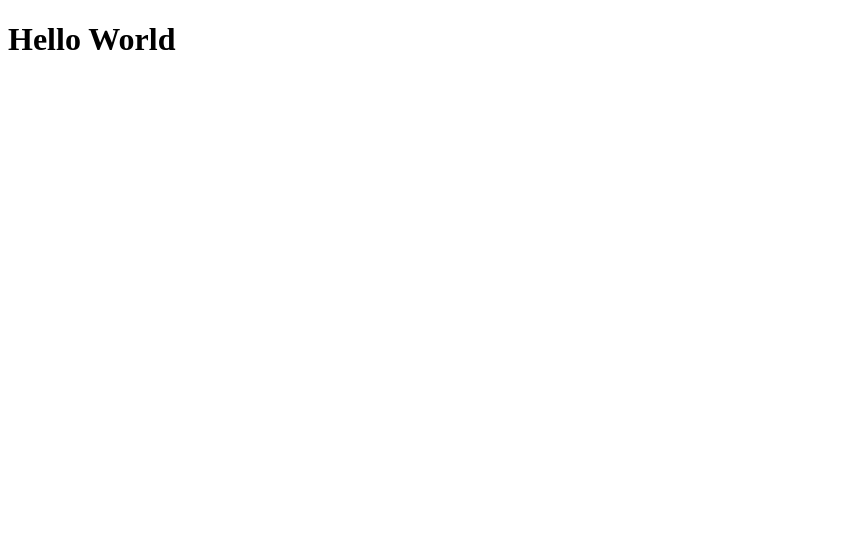
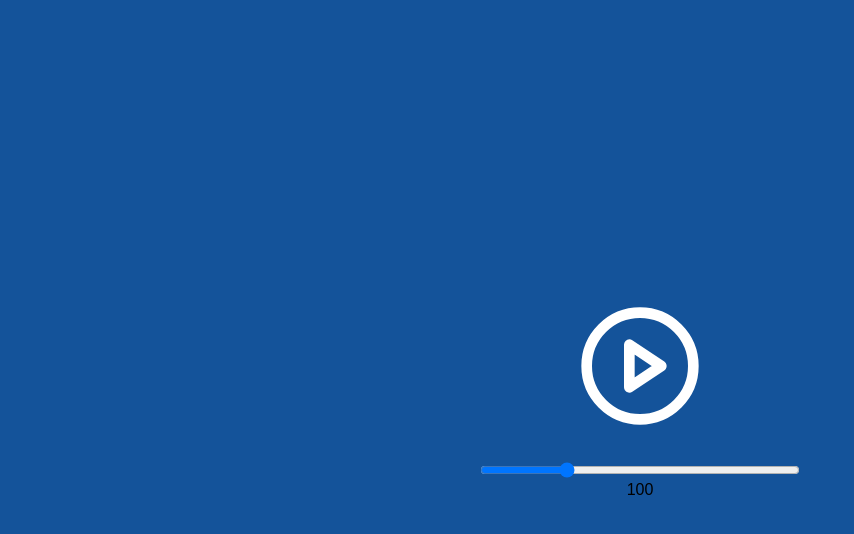
Before and after one commit to sebastian-balk-forcione/metronome, a React (Create React App) app in the folder client/: page / in a window 1280 px wide. Shown: the top 534 px of the page, without its empty margins (0-854 px from the left). Built offline with nearby package versions, Linux system fonts and the light colour scheme.

Commit message:
29/03 15:48

```diff
--- a/client/package.json
+++ b/client/package.json
@@ -8,7 +8,9 @@
     "@testing-library/user-event": "^13.5.0",
     "react": "^18.2.0",
     "react-dom": "^18.2.0",
+    "react-icons": "^4.8.0",
     "react-scripts": "5.0.1",
+    "styled-components": "^5.3.9",
     "web-vitals": "^2.1.4"
   },
   "scripts": {
--- a/client/src/App.js
+++ /dev/null
@@ -1,5 +0,0 @@
-const App = () => {
-  return <h1>Hello World</h1>;
-};
-
-export default App;
--- /dev/null
+++ b/client/src/Components/App.js
@@ -0,0 +1,21 @@
+import Metronome from "./Metronome";
+import styled from "styled-components";
+import GlobalStyles from "./GlobalStyles";
+
+const App = () => {
+  return (
+    <>
+      <GlobalStyles />
+      <Metronome />
+    </>
+  );
+};
+
+const Wrapper = styled.div`
+  background-color: #14539a;
+  height: 100vh;
+  width: 100vw;
+  margin: 0px;
+  padding: 0px;
+`;
+export default App;
--- /dev/null
+++ b/client/src/Components/GlobalStyles.js
@@ -0,0 +1,67 @@
+import { createGlobalStyle } from "styled-components";
+
+export default createGlobalStyle`
+    *,
+    *:before,
+    *:after {
+        box-sizing: border-box;
+        -webkit-font-smoothing: antialiased;
+    }
+    html, body, div,
+    input, button, select, option,
+    h1, h2, h3, h4, h5, h6, p,
+    text {
+        font-family: 'Barlow', sans-serif
+    }
+html, body {
+        max-width: 100vw;
+        background-color: #14539a;
+    }
+    /* http://meyerweb.com/eric/tools/css/reset/
+        v2.0 | 20110126
+        License: none (public domain)
+    */
+    html, body, div, span, applet, object, iframe,
+    h1, h2, h3, h4, h5, h6, p, blockquote, pre,
+    a, abbr, acronym, address, big, cite, code,
+    del, dfn, em, img, ins, kbd, q, s, samp,
+    small, strike, strong, sub, sup, tt, var,
+    b, u, i, center,
+    dl, dt, dd, ol, ul, li,
+    fieldset, form, label, legend,
+    caption, tbody, tfoot, thead, tr, th, td,
+    article, aside, canvas, details, embed,
+    figure, figcaption, footer, header, hgroup,
+    menu, nav, output, ruby, section, summary,
+    time, mark, audio, video {
+        margin: 0;
+        padding: 0;
+        border: 0;
+        vertical-align: baseline;
+    }
+    /* HTML5 display-role reset for older browsers */
+    article, aside, details, figcaption, figure,
+    footer, header, hgroup, menu, nav, section {
+        display: block;
+    }
+    ol, ul {
+        list-style: none;
+    }
+    blockquote, q {
+        quotes: none;
+    }
+    blockquote:before, blockquote:after,
+    q:before, q:after {
+        content: '';
+        content: none;
+    }
+    body {
+        line-height: 1.25;
+
+
+    }
+    a {
+        color: #69ffcf;
+        text-decoration: none;
+    }
+`;
--- /dev/null
+++ b/client/src/Components/Metronome.js
@@ -0,0 +1,99 @@
+import bell from "../assets/BELL.wav";
+import styled from "styled-components";
+import { useState } from "react";
+import { FiPlayCircle, FiStopCircle } from "react-icons/fi";
+
+const audioContext = new AudioContext();
+const Metronome = () => {
+  const request = new XMLHttpRequest();
+  const [tempo, setTempo] = useState(100);
+  const [isStarted, setIsStarted] = useState(false);
+  const [on, setOn] = useState(false);
+
+  const metro = () => {
+    request.open("GET", bell, true);
+    request.responseType = "arraybuffer";
+    request.onload = () => {
+      // Decode the audio data into an audio buffer
+      audioContext.decodeAudioData(request.response, (buffer) => {
+        // Create an instance of AudioBufferSourceNode
+        const source = audioContext.createBufferSource();
+        source.buffer = buffer;
+
+        source.loop = true;
+        source.loopEnd = 1 / (tempo / 60);
+
+        // Connect the source node to the audio context's destination node
+        source.connect(audioContext.destination);
+
+        // Start playing the audio
+        source.start(0);
+      });
+    };
+    request.send();
+    setIsStarted(true);
+    setOn(true);
+  };
+
+  const stop = () => {
+    if (audioContext.state === "running") {
+      setOn(false);
+      audioContext.suspend();
+    }
+  };
+
+  const start = () => {
+    if (!isStarted) {
+      metro();
+    } else {
+      audioContext.resume();
+      setOn(true);
+    }
+  };
+
+  return (
+    <>
+      <Wrapper>
+        {!on ? (
+          <Btn onClick={start}>
+            <FiPlayCircle />
+          </Btn>
+        ) : (
+          <Btn onClick={stop}>
+            <FiStopCircle />
+          </Btn>
+        )}
+        <Slider
+          type="range"
+          min="30"
+          max="300"
+          value={tempo}
+          onChange={(e) => setTempo(e.target.valueAsNumber)}
+        ></Slider>
+        <div>{tempo}</div>
+      </Wrapper>
+    </>
+  );
+};
+
+export default Metronome;
+
+const Wrapper = styled.div`
+  display: flex;
+  flex-direction: column;
+  justify-content: center;
+  align-items: center;
+  height: 100vh;
+`;
+
+const Btn = styled.button`
+  font-size: 8em;
+  color: white;
+  border: none;
+  background-color: #14539a;
+`;
+
+const Slider = styled.input`
+  width: 25vw;
+  color: white;
+`;
--- a/client/src/index.js
+++ b/client/src/index.js
@@ -1,6 +1,6 @@
 import React from "react";
 import ReactDOM from "react-dom/client";
-import App from "./App";
+import App from "./Components/App";
 
 const root = ReactDOM.createRoot(document.getElementById("root"));
 root.render(
```
Also changed, not shown: 2 other files (tests, documents, lock files or other folders).
